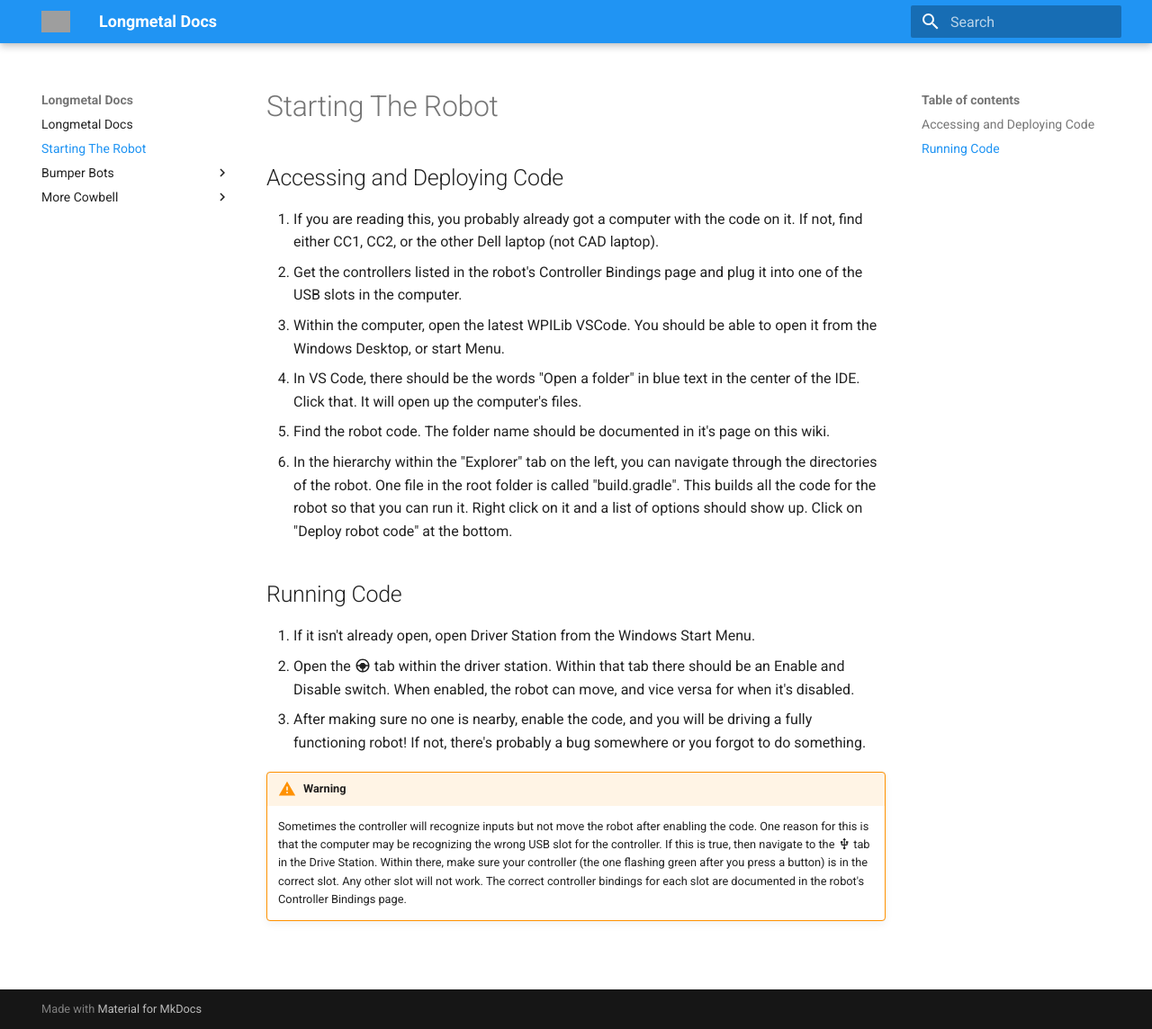
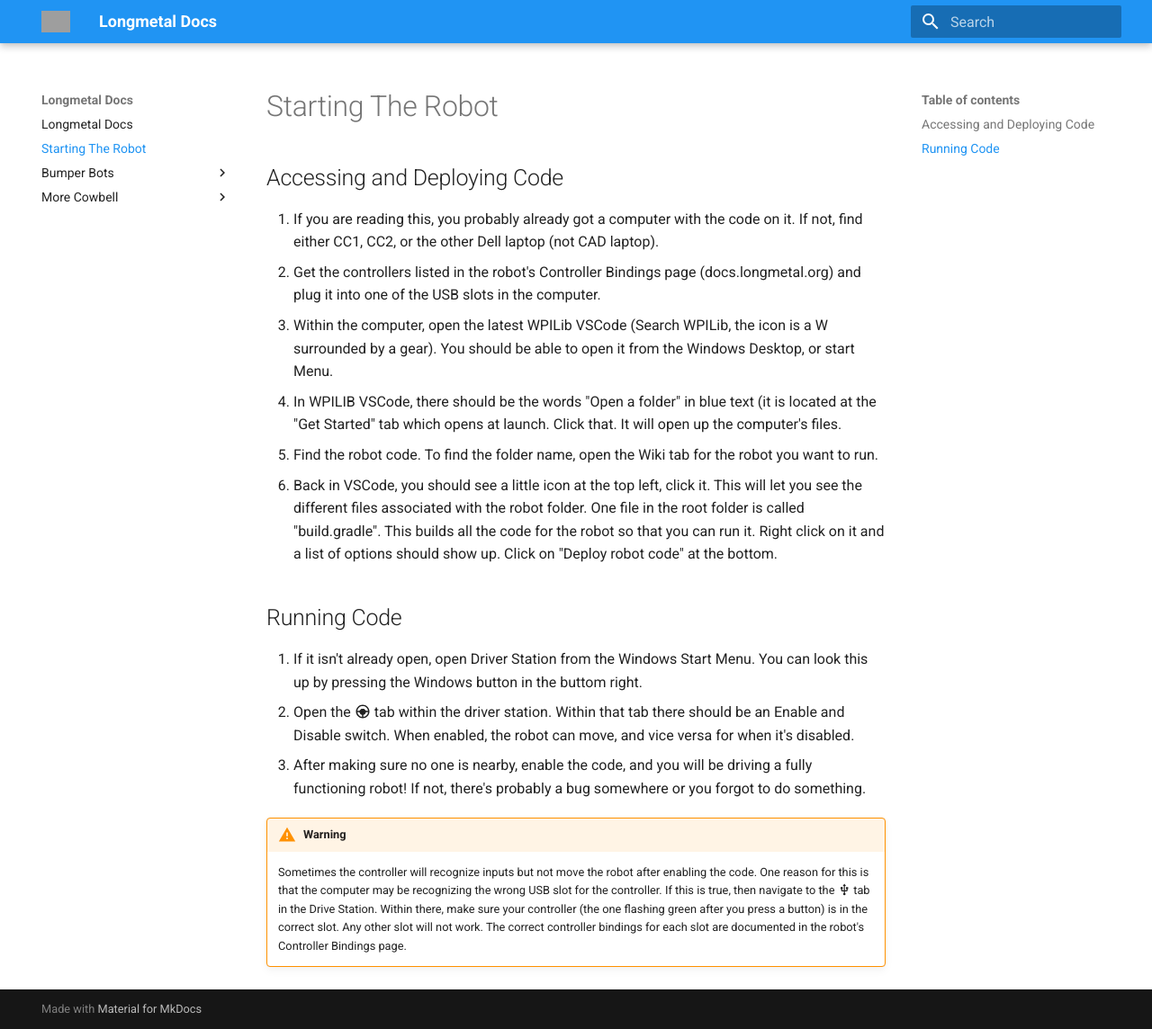
Before and after one commit to longmetal7127/metal-docs, an MkDocs documentation site: the page built from docs/starting-robot.md, in a window 1280 px wide and 1144 px high. Shown: the whole window at 90% size. Built offline with MkDocs 1.6.1 and Material for MkDocs 9.7.7, drawn with Linux system fonts in a browser that asks for light colours; grey boxes are pictures that could not be loaded.

Commit message:
Update starting-robot.md

```diff
--- a/docs/starting-robot.md
+++ b/docs/starting-robot.md
@@ -2,14 +2,14 @@
 
 ## Accessing and Deploying Code
 1. If you are reading this, you probably already got a computer with the code on it. If not, find either CC1, CC2, or the other Dell laptop (not CAD laptop).
-2. Get the controllers listed in the robot's Controller Bindings page and plug it into one of the USB slots in the computer.
-3. Within the computer, open the latest WPILib VSCode. You should be able to open it from the Windows Desktop, or start Menu.
-4. In VS Code, there should be the words "Open a folder" in blue text in the center of the IDE. Click that. It will open up the computer's files.
-5. Find the robot code. The folder name should be documented in it's page on this wiki.
-6. In the hierarchy within the "Explorer" tab on the left, you can navigate through the directories of the robot. One file in the root folder is called "build.gradle". This builds all the code for the robot so that you can run it. Right click on it and a list of options should show up. Click on "Deploy robot code" at the bottom.
+2. Get the controllers listed in the robot's Controller Bindings page (docs.longmetal.org) and plug it into one of the USB slots in the computer.
+3. Within the computer, open the latest WPILib VSCode (Search WPILib, the icon is a W surrounded by a gear). You should be able to open it from the Windows Desktop, or start Menu.
+4. In WPILIB VSCode, there should be the words "Open a folder" in blue text (it is located at the "Get Started" tab which opens at launch. Click that. It will open up the computer's files.
+5. Find the robot code. To find the folder name, open the Wiki tab for the robot you want to run.
+6. Back in VSCode, you should see a little icon at the top left, click it. This will let you see the different files associated with the robot folder. One file in the root folder is called "build.gradle". This builds all the code for the robot so that you can run it. Right click on it and a list of options should show up. Click on "Deploy robot code" at the bottom.
 
 ## Running Code
-1. If it isn't already open, open Driver Station from the Windows Start Menu.
+1. If it isn't already open, open Driver Station from the Windows Start Menu. You can look this up by pressing the Windows button in the buttom right.
 2. Open the :material-steering: tab within the driver station. Within that tab there should be an Enable and Disable switch. When enabled, the robot can move, and vice versa for when it's disabled.
 3. After making sure no one is nearby, enable the code, and you will be driving a fully functioning robot! If not, there's probably a bug somewhere or you forgot to do something.
 
```
